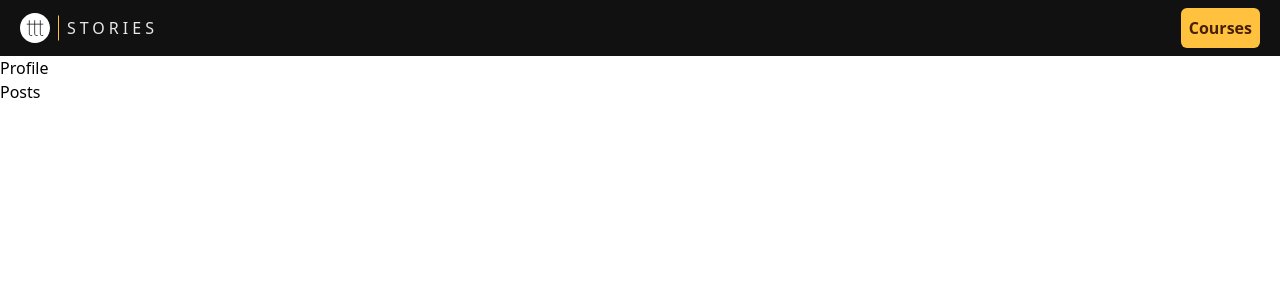
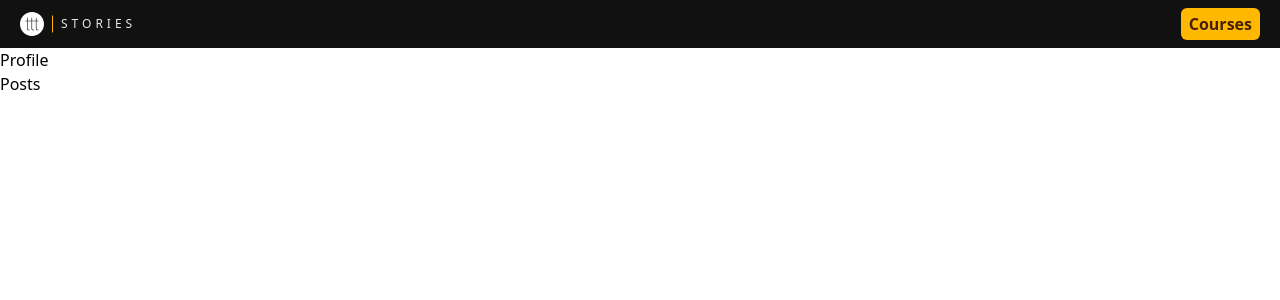
Before and after one commit to ankitnayak09/terribly-tiny-tales, a Next.js app: page / in a window 1280 px wide. Shown: the top 300 px of the page. Built offline with nearby package versions, Linux system fonts and the light colour scheme.

Commit message:
Update Navbar styling and add new colors

```diff
--- a/components/Navbar.js
+++ b/components/Navbar.js
@@ -4,12 +4,12 @@ export default function Navbar() {
 	return (
 		<nav className="flex justify-between items-center px-5 py-2 bg-[#111111FF]">
 			<div className="flex gap-2 items-center logo uppercase text-[#E8E8E8FF] font-medium tracking-[.25rem]">
-				<img src="./logo.svg" alt="" />
-				<div className="border border-transparent border-l-[#FFC13EFF] pl-2">
+				<img src="./logo.svg" alt="" className="w-[24px]" />
+				<div className="border border-transparent border-l-orangeYellow pl-2 text-xs">
 					Stories
 				</div>
 			</div>
-			<button className="bg-[#FFC13EFF] text-[#462000FF] font-bold p-2 rounded-md">
+			<button className="bg-orangeYellow text-[#462000FF] font-bold p-1 px-2 rounded-md">
 				Courses
 			</button>
 		</nav>
--- a/tailwind.config.js
+++ b/tailwind.config.js
@@ -1,18 +1,22 @@
 /** @type {import('tailwindcss').Config} */
 module.exports = {
 	content: [
-    './pages/**/*.{js,ts,jsx,tsx}',
-    './components/**/*.{js,ts,jsx,tsx}',
-    './app/**/*.{js,ts,jsx,tsx}',
+		"./pages/**/*.{js,ts,jsx,tsx}",
+		"./components/**/*.{js,ts,jsx,tsx}",
+		"./app/**/*.{js,ts,jsx,tsx}",
 	],
 	theme: {
 		extend: {
 			backgroundImage: {
-        'gradient-radial': 'radial-gradient(var(--tw-gradient-stops))',
-        'gradient-conic':
-          'conic-gradient(from 180deg at 50% 50%, var(--tw-gradient-stops))',
+				"gradient-radial": "radial-gradient(var(--tw-gradient-stops))",
+				"gradient-conic":
+					"conic-gradient(from 180deg at 50% 50%, var(--tw-gradient-stops))",
+			},
+			colors: {
+				gray: "#9B9B9BFF",
+				orangeYellow: "#FFB800FF",
 			},
 		},
 	},
 	plugins: [],
-}
+};
```
Lines whose indentation alone changed are shown as unchanged.
